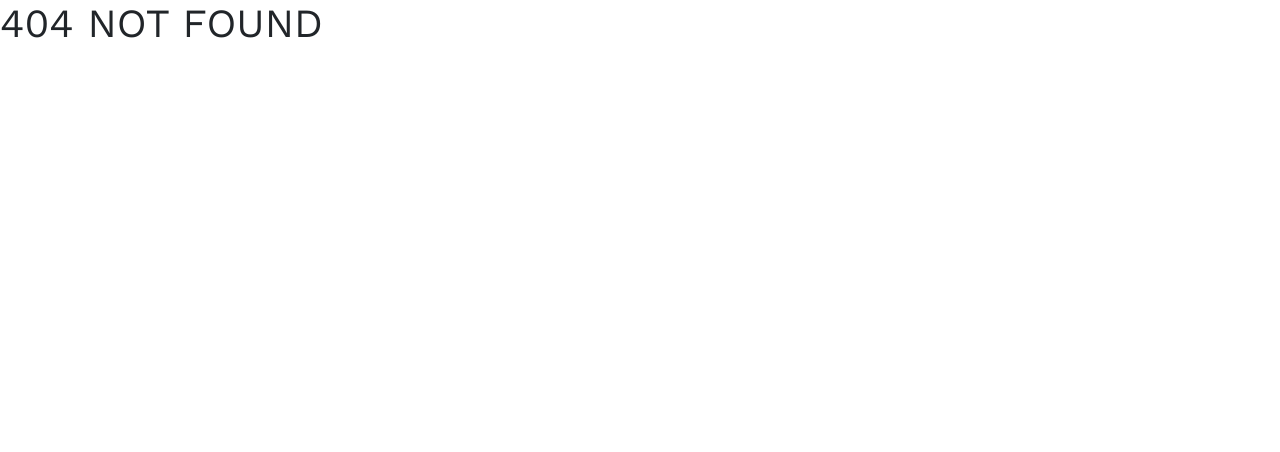
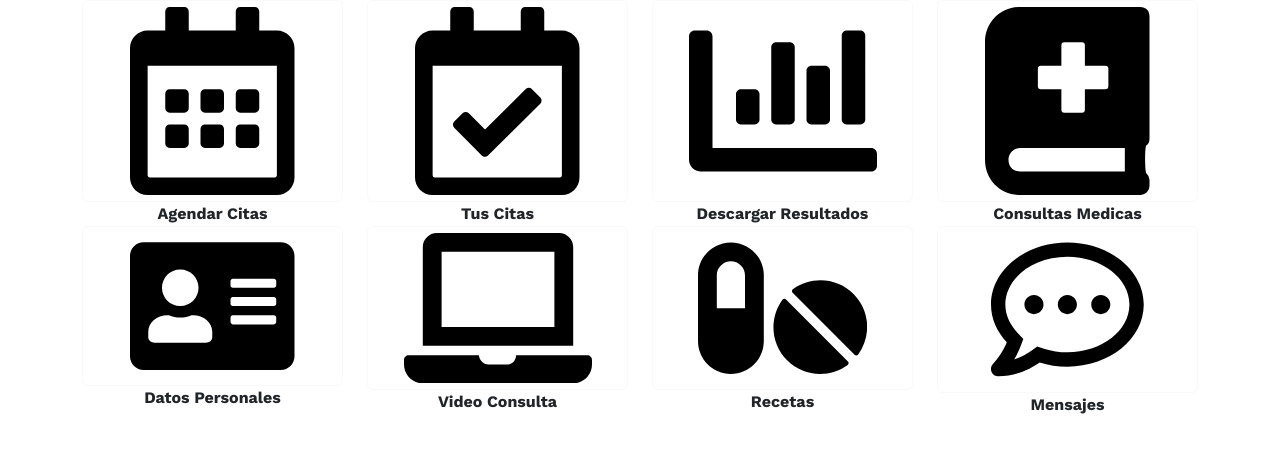
Before and after one commit to Catmorx/MEDICAL-SCIENTIFIC-COMMUNITY-FRONT, a React (Create React App) app: page /home in a window 1280 px wide. Before the commit this address had no page. Shown: the top 452 px of the page. Built offline with nearby package versions, Linux system fonts and the light colour scheme.

Commit message:
Se termino landing page y home

```diff
--- a/package.json
+++ b/package.json
@@ -9,6 +9,7 @@
     "bootstrap": "^5.2.3",
     "react": "^18.2.0",
     "react-dom": "^18.2.0",
+    "react-icons": "^4.7.1",
     "react-router-dom": "^6.4.5",
     "react-scripts": "5.0.1",
     "web-vitals": "^2.1.4"
--- a/src/App.js
+++ b/src/App.js
@@ -5,6 +5,7 @@ import { BrowserRouter, Route, Routes } from "react-router-dom";
 
 import User from "./views/User";
 import { LandingPage } from "./views/LandingPage";
+import Home from "./views/Home";
 import Login from "./views/Login";
 import Users from "./views/Users";
 import Register from "./views/Register";
@@ -20,6 +21,7 @@ export default function App() {
       <BrowserRouter>
         <Routes>
           <Route path="/" element={<LandingPage />}></Route>
+          <Route path="/home" element={<Home />}></Route>
           <Route path="/login" element={<Login></Login>}></Route>
           <Route path="/register" element={<Register></Register>}></Route>
           <Route path="/user" element={<Users></Users>}></Route>
--- a/src/assets/global.css
+++ b/src/assets/global.css
@@ -53,7 +53,7 @@
 
 .main-footer {
   width: 100%;
-  height: 20vh;
+  height: 40vh;
   position: fixed;
   bottom: 0;
 }
--- a/src/components/Nav.js
+++ b/src/components/Nav.js
@@ -1,3 +1,4 @@
+import { Link } from "react-router-dom";
 import Logo from "./../assets/img/logo.jpg";
 
 export const Nav = () => {
@@ -7,24 +8,24 @@ export const Nav = () => {
         <div className="collapse navbar-collapse" id="nav">
           <ul className="navbar-nav me-auto my-2 my-lg-0 navbar-nav-scroll bs-scroll-height">
             <li className="nav-item">
-              <a className="nav-link" href="/#">
+              <Link className="nav-link" to="/login">
                 Iniciar Sesión
-              </a>
+              </Link>
             </li>
             <li className="nav-item">
-              <a className="nav-link" href="/#">
+              <Link className="nav-link" to="/#">
                 Planes de salud
-              </a>
+              </Link>
             </li>
             <li className="nav-item">
-              <a className="nav-link" href="/#">
+              <Link className="nav-link" to="/#">
                 Drogueria
-              </a>
+              </Link>
             </li>
             <li className="nav-item">
-              <a className="nav-link" href="/#">
+              <Link className="nav-link" to="/#">
                 Centros de salud
-              </a>
+              </Link>
             </li>
           </ul>
         </div>
--- a/src/views/Home.js
+++ b/src/views/Home.js
@@ -1,8 +1,87 @@
-import React from 'react';
+import React from "react";
+
+import { IconContext } from "react-icons";
+import {
+  FaRegCalendarAlt,
+  FaRegCalendarCheck,
+  FaChartBar,
+  FaBookMedical,
+  FaAddressCard,
+  FaLaptop,
+  FaPills,
+  FaRegCommentDots,
+} from "react-icons/fa";
 
 function Home() {
-    return (
-        <h1>Bienvenido a Medical</h1>
-    );
+  return (
+    <div className="container">
+      <div className="row">
+        <div className="col-3 col-md-3 text-center">
+          <button className="btn btn-light bg-transparent">
+            <IconContext.Provider value={{ size: "70%" }}>
+              <FaRegCalendarAlt />
+            </IconContext.Provider>
+          </button>
+          <span className="fw-bolder">Agendar Citas</span>
+        </div>
+        <div className="col-3 col-md-3 text-center">
+          <button className="btn btn-light bg-transparent">
+            <IconContext.Provider value={{ size: "70%" }}>
+              <FaRegCalendarCheck />
+            </IconContext.Provider>
+          </button>
+          <span className="fw-bolder">Tus Citas</span>
+        </div>
+        <div className="col-3 col-md-3 text-center">
+          <button className="btn btn-light bg-transparent">
+            <IconContext.Provider value={{ size: "80%" }}>
+              <FaChartBar />
+            </IconContext.Provider>
+          </button>
+          <span className="fw-bolder">Descargar Resultados</span>
+        </div>
+        <div className="col-3 col-md-3 text-center">
+          <button className="btn btn-light bg-transparent">
+            <IconContext.Provider value={{ size: "70%" }}>
+              <FaBookMedical />
+            </IconContext.Provider>
+          </button>
+          <span className="fw-bolder">Consultas Medicas</span>
+        </div>
+        <div className="col-3 col-md-3 text-center">
+          <button className="btn btn-light bg-transparent">
+            <IconContext.Provider value={{ size: "70%" }}>
+              <FaAddressCard />
+            </IconContext.Provider>
+          </button>
+          <span className="fw-bolder">Datos Personales</span>
+        </div>
+        <div className="col-3 col-md-3 text-center">
+          <button className="btn btn-light bg-transparent">
+            <IconContext.Provider value={{ size: "80%" }}>
+              <FaLaptop />
+            </IconContext.Provider>
+          </button>
+          <span className="fw-bolder">Video Consulta</span>
+        </div>
+        <div className="col-3 col-md-3 text-center">
+          <button className="btn btn-light bg-transparent">
+            <IconContext.Provider value={{ size: "72%" }}>
+              <FaPills />
+            </IconContext.Provider>
+          </button>
+          <span className="fw-bolder">Recetas</span>
+        </div>
+        <div className="col-3 col-md-3 text-center">
+          <button className="btn btn-light bg-transparent">
+            <IconContext.Provider value={{ size: "65%" }}>
+              <FaRegCommentDots />
+            </IconContext.Provider>
+          </button>
+          <span className="fw-bolder">Mensajes</span>
+        </div>
+      </div>
+    </div>
+  );
 }
 export default Home;
--- a/src/views/LandingPage.js
+++ b/src/views/LandingPage.js
@@ -1,3 +1,11 @@
+import { IconContext } from "react-icons";
+import {
+  FaCheckDouble,
+  FaHandHoldingHeart,
+  FaFileMedical,
+  FaRegCalendarAlt,
+  FaCommentDots,
+} from "react-icons/fa";
 import { Nav } from "../components/Nav";
 
 export const LandingPage = () => {
@@ -6,20 +14,81 @@ export const LandingPage = () => {
       <Nav />
       <section className="main">
         <div className="container">
-          <h1>AYUDA EN LINEA</h1>
-          <h2>24/7</h2>
-          <button className="btn btn-primary">REGISTRARSE</button>
+          <div
+            style={{
+              float: "left",
+              margin: "4rem",
+            }}
+            className="d-flex justify-content-center align-items-center flex-column text-primary"
+          >
+            <IconContext.Provider
+              value={{ size: "10%", color: "white", className: "mt-2" }}
+            >
+              <FaCheckDouble />
+            </IconContext.Provider>
+            <h1 className="fw-bolder">AYUDA EN LINEA</h1>
+            <h2 className="fw-bolder">24/7</h2>
+            <button className="btn btn-primary">REGISTRARSE</button>
+          </div>
         </div>
         <div className="main-footer">
           <div className="container">
             <div className="row">
               <div className="col-3 bg-primary bg-opacity-50">
-                SERVICIOS Conoce los diferentes servicios a los que puedes
-                acceder siendo cliente.
+                <div className="d-flex justify-content-center align-items-center flex-column text-light  ">
+                  <IconContext.Provider
+                    value={{ size: "50%", color: "white", className: "mt-2" }}
+                  >
+                    <FaHandHoldingHeart />
+                  </IconContext.Provider>
+                  <span className="fw-bolder mt-2">SERVICIOS</span>
+                  <p style={{ textAlign: "center" }}>
+                    Conoce los diferentes servicios a los que puedes acceder
+                    siendo cliente.
+                  </p>
+                </div>
               </div>
-              <div className="col-3 bg-primary bg-opacity-50">hello</div>
-              <div className="col-3 bg-primary bg-opacity-50">hello</div>
-              <div className="col-3 bg-primary bg-opacity-50">hello</div>
+              <div className="col-3 bg-primary bg-opacity-50">
+                <div className="d-flex justify-content-center align-items-center flex-column text-light  ">
+                  <IconContext.Provider
+                    value={{ size: "35%", color: "white", className: "mt-2" }}
+                  >
+                    <FaFileMedical />
+                  </IconContext.Provider>
+                  <span className="fw-bolder mt-2">HISTORIAL CLINICO</span>
+                  <p style={{ textAlign: "center" }}>
+                    Si eres clientes puedes acceder a tu registro clinico.
+                    Olvidate de hacer tanto papeleo.
+                  </p>
+                </div>
+              </div>
+              <div className="col-3 bg-primary bg-opacity-50">
+                <div className="d-flex justify-content-center align-items-center flex-column text-light">
+                  <IconContext.Provider
+                    value={{ size: "40%", color: "white", className: "mt-2" }}
+                  >
+                    <FaRegCalendarAlt />
+                  </IconContext.Provider>
+                  <span className="fw-bolder mt-2">AGENDA AQUI</span>
+                  <p style={{ textAlign: "center" }}>
+                    Con un toque agendas tu cita. Ya no perderas tiempo en una
+                    llamada para agendar tu cita.
+                  </p>
+                </div>
+              </div>
+              <div className="col-3 bg-primary bg-opacity-50">
+                <div className="d-flex justify-content-center align-items-center flex-column text-light  ">
+                  <IconContext.Provider
+                    value={{ size: "45%", color: "white", className: "mt-2" }}
+                  >
+                    <FaCommentDots />
+                  </IconContext.Provider>
+                  <span className="fw-bolder mt-2">COMENTARIOS</span>
+                  <p style={{ textAlign: "center" }}>
+                    Tu opinion es muy importante para nosotros.
+                  </p>
+                </div>
+              </div>
             </div>
           </div>
         </div>
```
Also changed, not shown: 1 other file (tests, documents, lock files or other folders).
